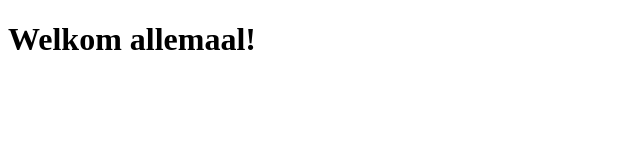
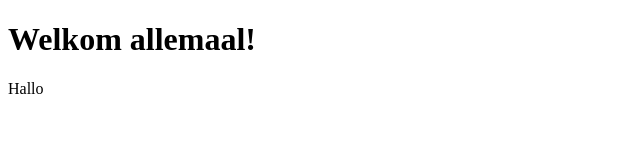
Before and after one commit to NieneB/HSFM09_Aeres, a plain HTML site: page index.html in a window 1280 px wide. Shown: the full height of the page, 0-640 px from the left. Drawn offline with Linux system fonts and the light colour scheme.

Commit message:
paragraaf toegevoegd

```diff
--- a/index.html
+++ b/index.html
@@ -8,5 +8,10 @@
     </head>
     <body>
         <h1>Welkom allemaal!</h1>
+        <div>
+            <p>
+                Hallo
+            </p>
+        </div>
     </body>
 </html>
```
